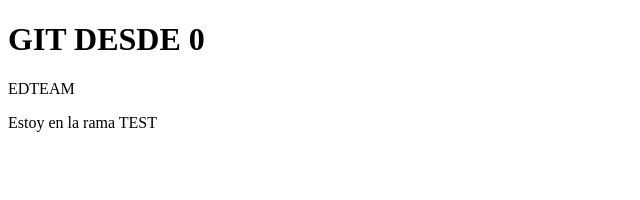
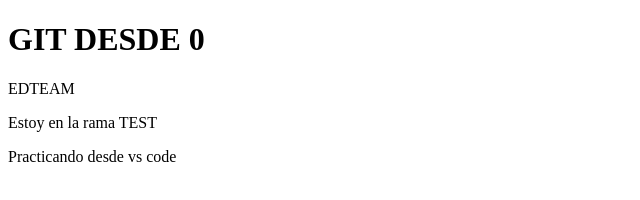
Before and after one commit to AlexanderTalledo1/practicando-git, a plain HTML site: page index.html in a window 1280 px wide. Shown: the whole page, without its empty margins (0-640 px from the left). Drawn offline with Linux system fonts and the light colour scheme.

Commit message:
Primer commit desde VS code

```diff
--- a/index.html
+++ b/index.html
@@ -3,7 +3,7 @@
 <head>
     <meta charset="UTF-8">
     <meta name="viewport" content="width=device-width, initial-scale=1.0">
-    <title>Practicando con GIT</title>
+    <title>Practicando con GIT from vs code</title>
 </head>
 <body>
     <h1>GIT DESDE 0</h1>
@@ -11,5 +11,8 @@
     <section>
         <p>Estoy en la rama TEST</p>
     </section>
+    <div><p>
+        Practicando desde vs code
+    </p></div>
 </body>
 </html>
```
Also changed, not shown: 1 other file.
